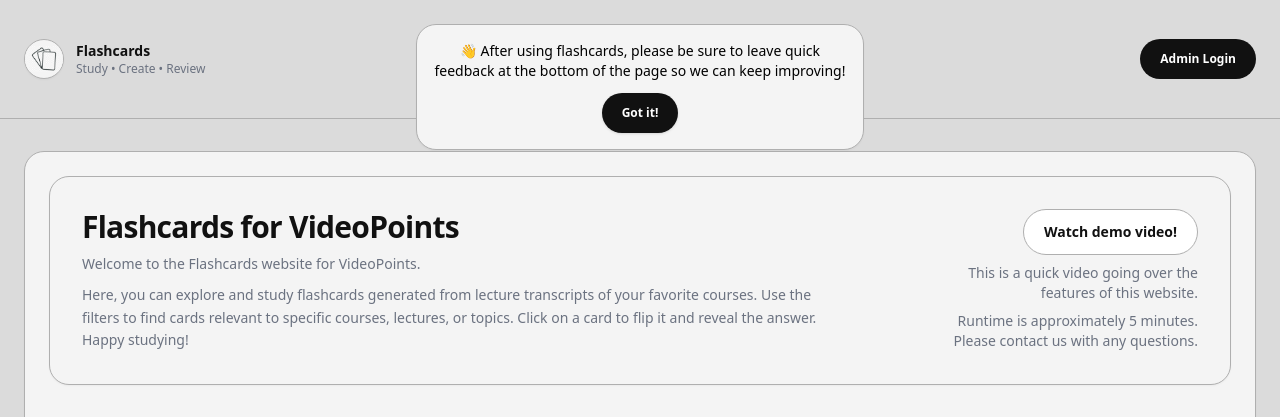
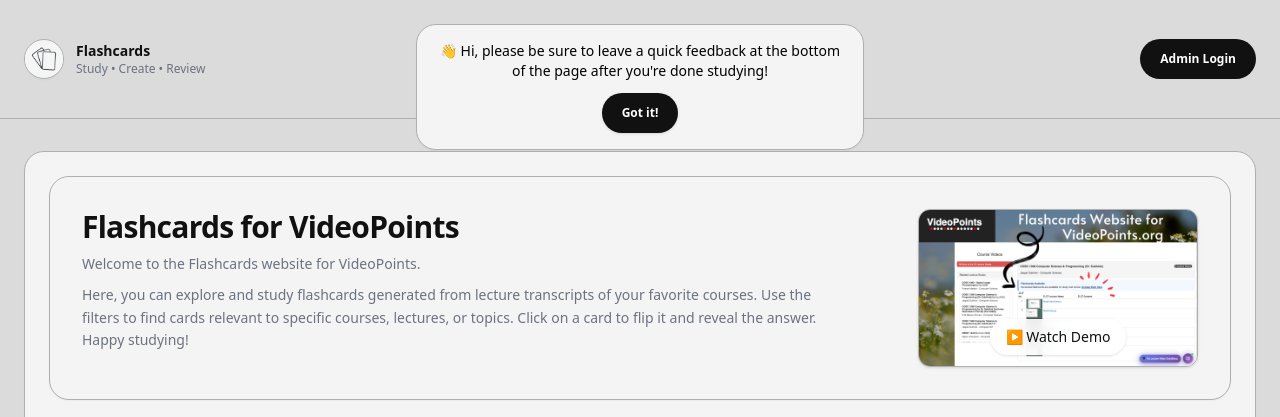
Before and after one commit to naumiaparanji/seniorhonorsthesis, a Next.js app: page / in a window 1280 px wide. Shown: the top 417 px of the page. Built offline with nearby package versions, Linux system fonts and the light colour scheme; no server answers; the database is empty.

Commit message:
editing yt video ui

```diff
--- a/app/page.tsx
+++ b/app/page.tsx
@@ -34,7 +34,7 @@
           {/* Brand */}
           <div className="flex items-center gap-3">
             <div className="ui-card flex h-10 w-10 items-center justify-center overflow-hidden">
-              <Image src="/flashcardslogo.png" alt="Flashcards logo" width={40} height={40} className="object-contain" />
+              <Image src="/FlashcardsWebsiteLogo.png" alt="Flashcards logo" width={40} height={40} className="object-contain" />
             </div>
             <div className="leading-tight">
               <div className="text-sm font-semibold">Flashcards</div>
--- a/components/StudyView.tsx
+++ b/components/StudyView.tsx
@@ -176,7 +176,7 @@
         <div className="fixed top-6 left-1/2 -translate-x-1/2 z-[100] w-[90%] max-w-md animate-in fade-in zoom-in slide-in-from-top-4 duration-300">
           <div className="ui-card p-4 shadow-2xl border-2 border-[var(--accent)] bg-white flex flex-col items-center gap-3 text-center">
             <p className="text-sm font-medium text-black">
-              👋 After using flashcards, please be sure to leave quick feedback at the bottom of the page so we can keep improving!
+              👋 Hi, please be sure to leave a quick feedback at the bottom of the page after you're done studying!
             </p>
             <button
               onClick={closePopup}
--- a/components/StudyViewHero.tsx
+++ b/components/StudyViewHero.tsx
@@ -19,21 +19,25 @@
         </div>
 
         <div className="flex md:flex-col items-start md:items-end">
-          <a
+        <a
             href="https://youtu.be/l2PbtwJFdFA"
             target="_blank"
             rel="noopener noreferrer"
-            className="ui-btn ui-ring-accent border border-[var(--border)] bg-white text-sm hover:bg-[var(--accent-soft)] transition"
-          >
-            Watch demo video!
-          </a>
+            className="group relative block w-full md:w-[280px]"
+        >
+            <img
+            src="/ThumbnailDemoVideo.png"
+            alt="Demo video thumbnail"
+            className="w-full h-auto rounded-xl border border-[var(--border)] shadow-sm group-hover:opacity-90 transition"
+            />
 
-          <p className="text-sm ui-muted mt-2 max-w-[280px] text-right hidden md:block">
-            This is a quick video going over the features of this website.
-          </p>
-          <p className="text-sm ui-muted mt-2 max-w-[280px] text-right hidden md:block">
-            Runtime is approximately 5 minutes. Please contact us with any questions.
-          </p>
+            {/* Optional overlay button */}
+            <div className="absolute inset-0 flex items-end justify-center pb-3">
+            <span className="bg-white/90 backdrop-blur px-4 py-2 rounded-full text-sm font-medium shadow group-hover:scale-105 transition">
+                ▶ Watch Demo
+            </span>
+            </div>
+        </a>
         </div>
       </div>
     </div>
```
Also changed, not shown: public/FlashcardsWebsiteLogo.png (renamed from public/flashcardslogo.png), public/ThumbnailDemoVideo.png (added).
